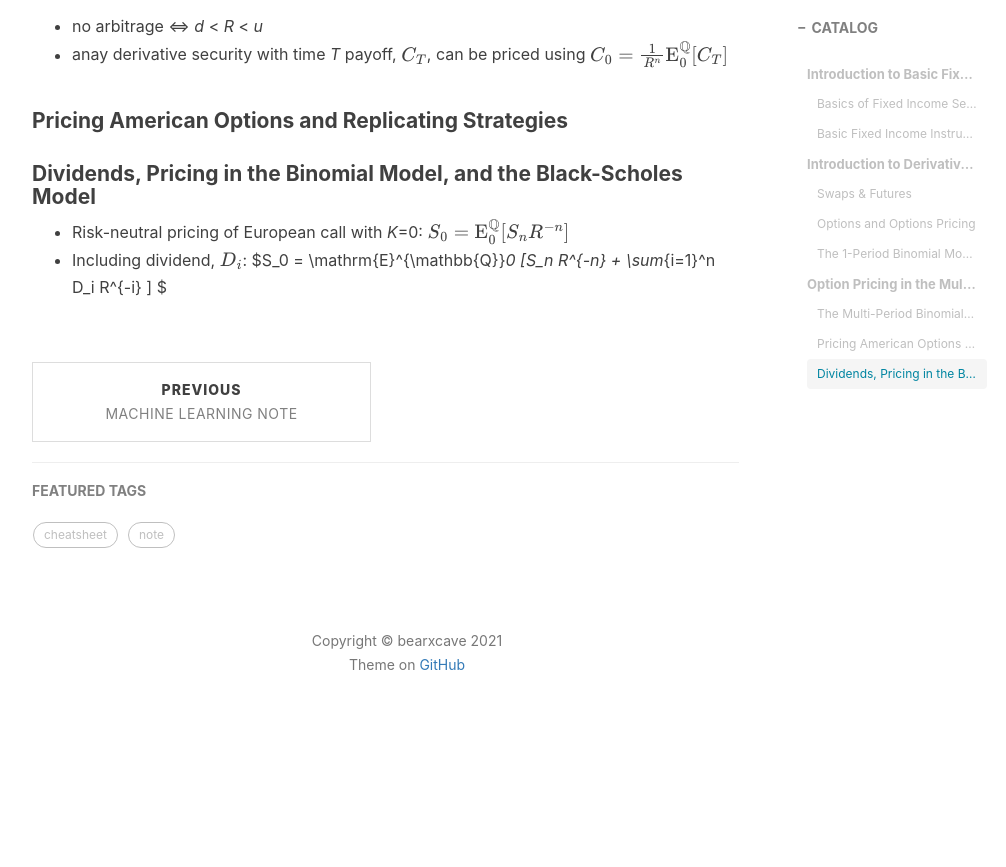
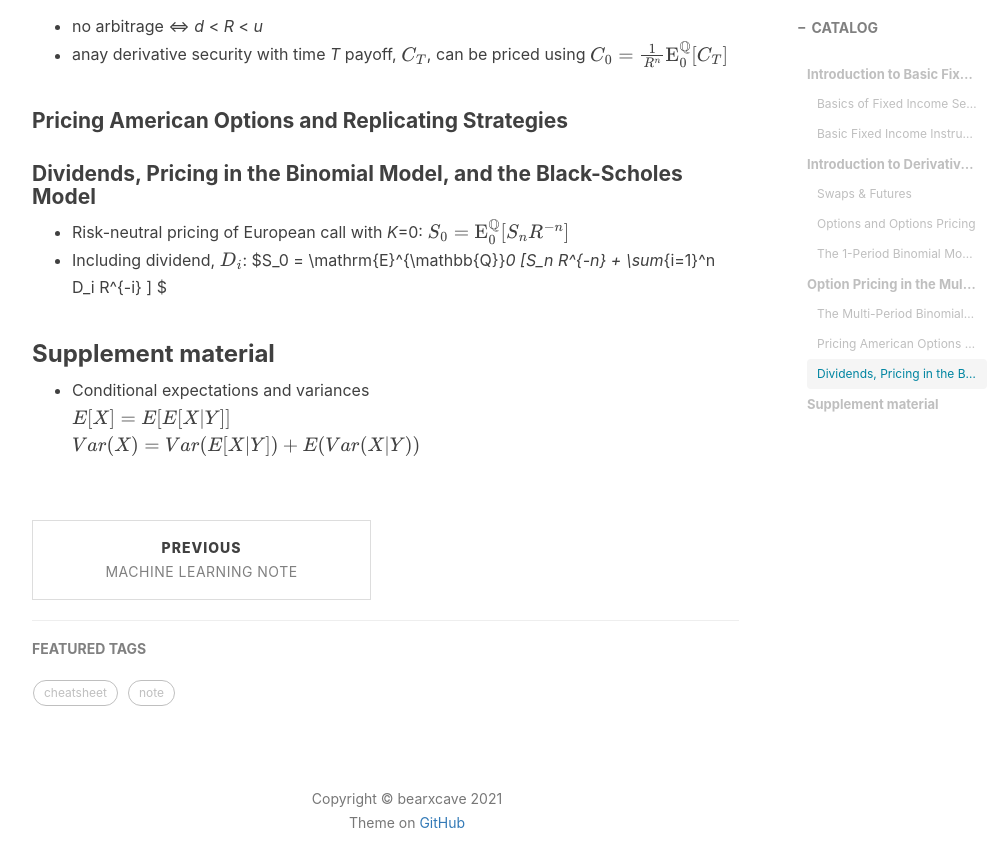
Before and after one commit to Bearxcave/Bearxcave.github.io, a Jekyll site: the page built from _posts/2021-03-12-cheatsheet-FE&RM-I.md, in a window 1280 px wide and 900 px high, scrolled down 2911 px. Shown: the top 867 px of the window, without its empty margins (233-1239 px from the left). Built offline with Jekyll 4.4.1, drawn with Linux system fonts in a browser that asks for light colours; nearby versions of some CDN libraries; formulas are drawn with MathJax 3; comment, search, counter and statistics services are not loaded; before the commit the page ends 3653 px from its top, so only the background shows below that.

Commit message:
Update 2021-03-12-cheatsheet-FE&RM-I.md

```diff
--- a/_posts/2021-03-12-cheatsheet-FE&RM-I.md
+++ b/_posts/2021-03-12-cheatsheet-FE&RM-I.md
@@ -94,3 +94,10 @@ Risk-neutral probabilities & risk-neutral pricing
 
 * Risk-neutral pricing of European call with *K*=0: $S_0 = \mathrm{E}^{\mathbb{Q}}_0 [S_n R^{-n}] $
 * Including dividend, $D_i$: $S_0 = \mathrm{E}^{\mathbb{Q}}_0 [S_n R^{-n} + \sum_{i=1}^n D_i R^{-i} ] $
+
+
+### Supplement material
+
+* Conditional expectations and variances \
+$E[X] = E[E[X|Y]]$ \
+$Var(X) = Var(E[X|Y]) + E(Var(X|Y))$
```
